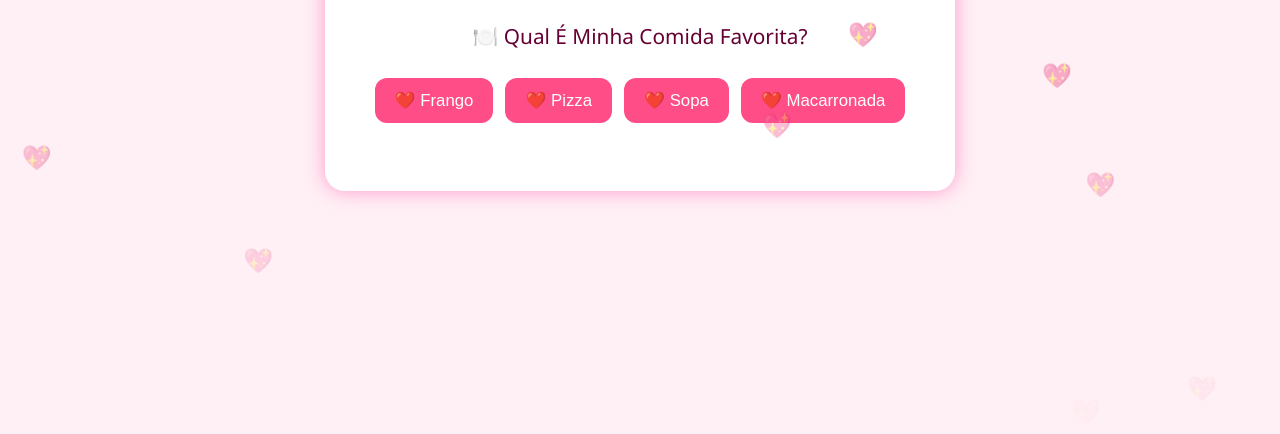
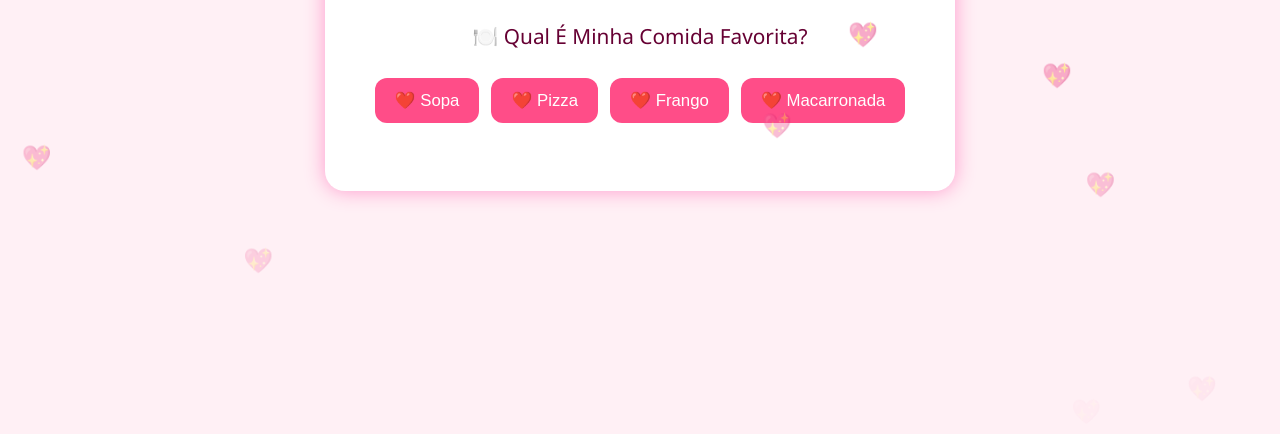
Before and after one commit to Testando0/meusite-romantico, a plain HTML site: page quiz.html in a window 1280 px wide. Shown: the part 362-796 px from the top of the page. Drawn offline with Linux system fonts and the light colour scheme.

Commit message:
Update quiz.html

```diff
--- a/quiz.html
+++ b/quiz.html
@@ -110,13 +110,13 @@
     const quizData = [
       {
         question: "🍽️ Qual É Minha Comida Favorita?",
-        options: ["Frango", "Pizza", "Sopa", "Macarronada"],
-        correct: 3
+        options: ["Sopa", "Pizza", "Frango", "Macarronada"],
+        correct: 1
       },
       {
         question: "🎤 Qual Minha Cantora Preferida?",
-        options: ["Marília Mendonça", "Marília Tavares", "Adele", "Olivia Rodigo"],
-        correct: 1
+        options: ["Adele", "Marília Tavares", "Marília Mendonça", "Olivia Rodigo"],
+        correct: 3
       },
       {
         question: "🎵 Qual Minha Música Preferida?",
```
